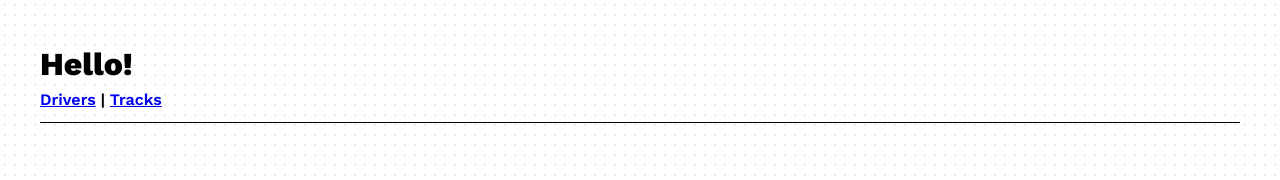
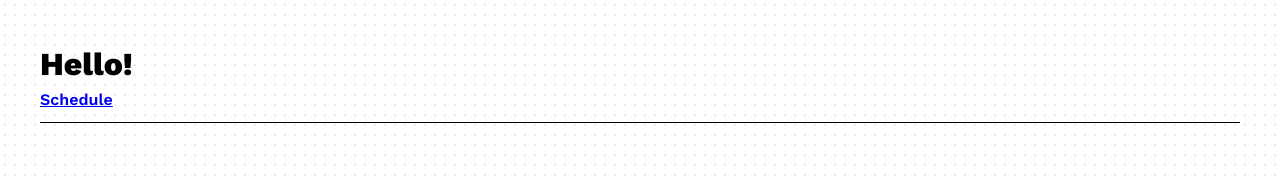
Before and after one commit to SnowJambi/f1-app, a React (Create React App) app: page / in a window 1280 px wide. Shown: the top 180 px of the page. Built offline with nearby package versions, Linux system fonts and the light colour scheme.

Commit message:
Update paths to only include finished components

```diff
--- a/src/App.js
+++ b/src/App.js
@@ -12,8 +12,8 @@ export default function App() {
           paddingBottom: "1rem"
         }}
       >
-        <Link to="/drivers">Drivers</Link> |{" "}
-        <Link to="/tracks">Tracks</Link>
+        {/* <Link to="/drivers">Drivers</Link> |{" "} */}
+        <Link to="/schedule">Schedule</Link>
       </nav>
     </div>
   );
--- a/src/index.js
+++ b/src/index.js
@@ -2,15 +2,15 @@ import { render } from "react-dom";
 import { BrowserRouter, Routes, Route } from "react-router-dom";
 import App from "./App";
 import Tracks from "./routes/tracks.js"
-import Drivers from "./routes/tracks.js"
+// import Drivers from "./routes/tracks.js"
 
 const rootElement = document.getElementById("root");
 render(
   <BrowserRouter>
     <Routes>
       <Route path="/" element={<App />} />
-      <Route path="tracks" element={<Tracks />} />
-      <Route path="drivers" element={<Drivers />} />
+      <Route path="schedule" element={<Tracks />} />
+      {/* <Route path="drivers" element={<Drivers />} /> */}
     </Routes>
   </BrowserRouter>,
   rootElement
```
